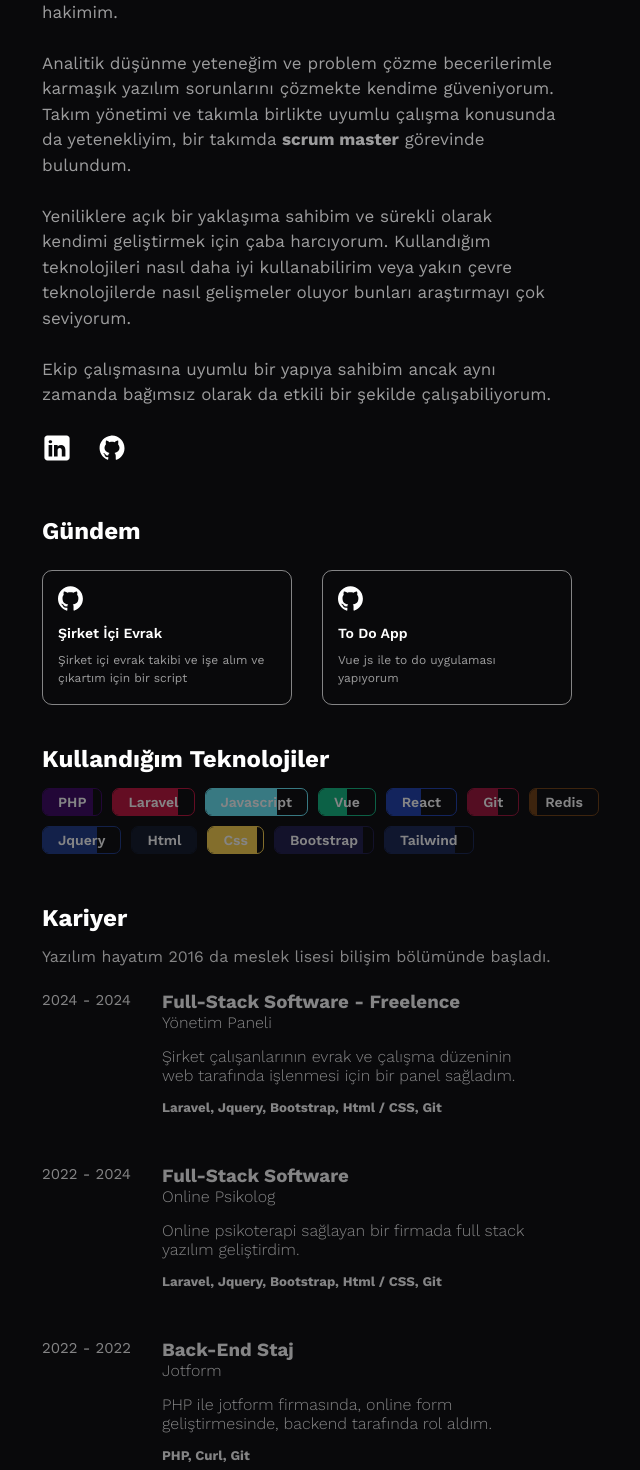
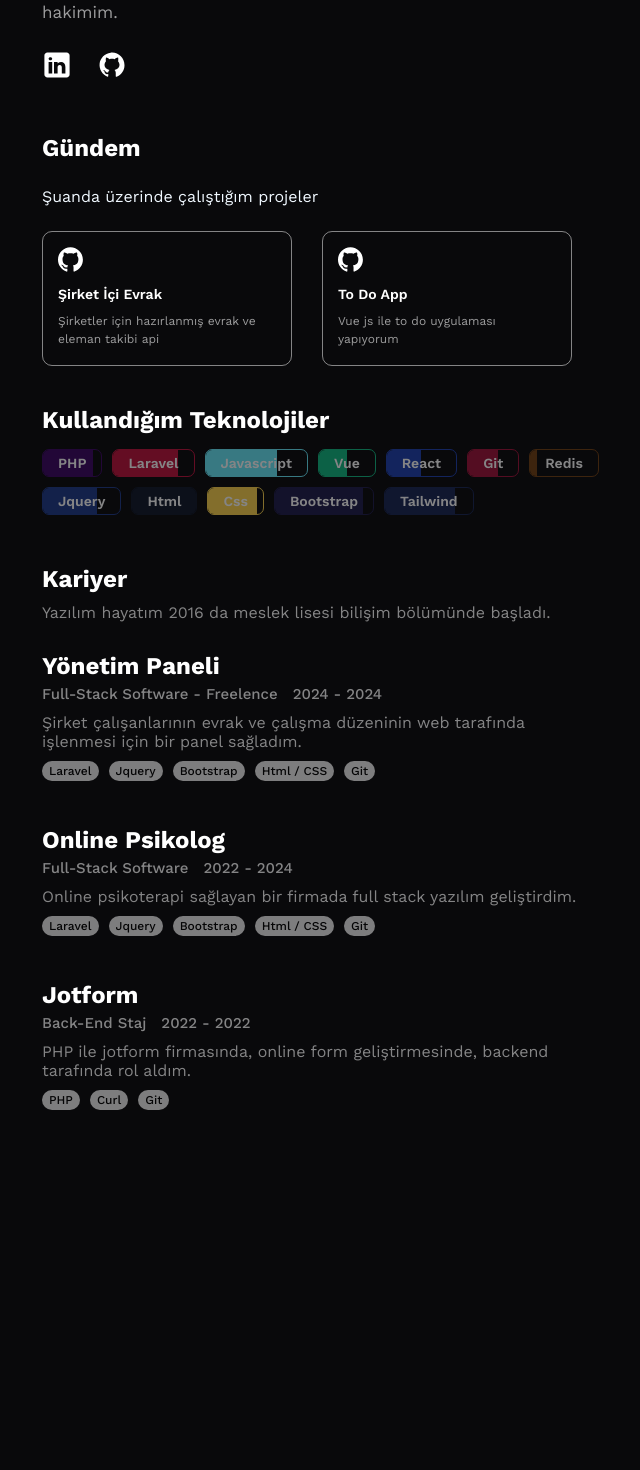
Before and after one commit to HasanBasri06/my-portfoy, a React (Vite) app: page / in a window 1280 px wide. Shown: the part 520-1990 px from the top of the page, without its empty margins (273-913 px from the left). After the commit the page ends 1675 px from the top, so only its background shows below. Built offline with nearby package versions, Linux system fonts and the light colour scheme; a web font is replaced by a local one.

Commit message:
kariyer düzenlendi

```diff
--- a/index.html
+++ b/index.html
@@ -3,7 +3,7 @@
   <head>
     <meta charset="UTF-8" />
     <link rel="icon" type="image/svg+xml" href="/vite.svg" />
-    <meta name="viewport" content="width=device-width, initial-scale=1.0" />
+    <meta name="viewport" content="width=device-width, initial-scale=1.0">
     <title>Hasan Basri Portfoy</title>
     <link rel="preconnect" href="https://fonts.googleapis.com">
     <link rel="preconnect" href="https://fonts.gstatic.com" crossorigin>
--- a/src/App.css
+++ b/src/App.css
@@ -94,7 +94,7 @@
     gap: 0 30px;
 }
 
-.agendaBoxes > div {
+.agendaBoxes > .agendaTemplate {
     width: 250px;
     height: 135px;
     border-radius: 10px;
@@ -103,10 +103,51 @@
     box-sizing: border-box;
     cursor: pointer;
     transition: all .3s ease-in-out;
+    overflow: hidden;
+    position: relative;
 }
 
-.agendaBoxes > div:hover {
+.agendaBoxes > .agendaTemplate:hover {
     box-shadow: 0 0 1em -10px white;
+
+}
+.agendaBoxes > .agendaTemplate:hover .agendaCircle {
+    animation: circle .4s ease-in-out forwards;
+}
+
+.agendaBoxes .agendaTemplate .agendaCircle {
+    position: absolute;
+    width: 150px;
+    height: 150px;
+    background-color: rgba(163, 163, 163, 0.377);
+    border-radius: 100%;
+    right: -150px;
+    bottom: -150px;
+    z-index: 3;
+    transition: all .3s ease-in-out;
+    animation: circleOut .4s ease-in-out forwards;
+}
+
+@keyframes circle {
+    from {
+        right: -150px;
+        bottom: -150px;
+    }
+    to {
+        right: -75px;
+        bottom: -75px;
+    }
+}
+
+@keyframes circleOut {
+    from {
+        right: -75px;
+        bottom: -75px;
+    }
+    to {
+        right: -150px;
+        bottom: -150px;
+    }
 }
 
 .careerListBox {
@@ -125,10 +166,6 @@
     color: rgba(255, 255, 255, 0.5);
 }
 
-.careerListRow:not(:last-child) {
-    padding-bottom: 50px;
-}
-
 .careerDateTime {
     font-size: 15px;
     width: 120px;
@@ -140,15 +177,48 @@
     flex-direction: column;
 }
 
-.careerDetail h4 {
-    font-weight: 300;
+
+
+.agendaDesc {
+    color: aliceblue;
+}
+
+.careerRow {
+    display: flex;
+    gap: 0 15px;
+    font-weight: 400;
+    margin-top: 5px;
+}
+
+.careerRow .careerCity,
+.careerRow .careerDate {
+    font-size: 15px;
+    font-weight: 500;
+    color: rgba(255, 255, 255, 0.5);
+}
+
+.careerTitle {
+    font-size: 24px;
 }
 
 .careerDesc {
-    margin-top: 15px;
     color: rgba(255, 255, 255, 0.5);
 }
 
-.careerListRow:first-child {
-    margin-top: 25px;
+.careerTechnologies {
+    margin-top: 10px;
+    display: flex;
+    flex-wrap: nowrap;
+    gap: 10px;
 }
+
+.careerTechnologies span {
+    background-color: rgb(241, 241, 241);
+    color: black;
+    font-size: 12px;
+    padding: 3px 7px;
+    border-radius: 10px;
+    font-weight: 500;
+    opacity: 0.5;
+    cursor: pointer;
+}
--- a/src/Template.jsx
+++ b/src/Template.jsx
@@ -4,7 +4,6 @@ import Agenda from './components/Agenda';
 import CareerBox from './components/CareerBox';
 import SocialMedia from './components/SocialMedia';
 import Technology from './components/Technology';
-import Footer from './partials/Footer';
 import Header from './partials/Header';
 import GithubWhite from '/src/assets/github-white.svg';
 import Github from '/src/assets/github.svg';
@@ -47,7 +46,7 @@ function Template() {
           name: 'Şirket İçi Evrak',
           image: GithubWhite,
           href: null,
-          description: 'Şirket içi evrak takibi ve işe alım ve çıkartım için bir script',
+          description: 'Şirketler için hazırlanmış evrak ve eleman takibi api',
           technologies: ['Laravel', 'Swagger', 'Rest Api']
       },
       {
@@ -77,6 +76,7 @@ function Template() {
 
           <div className='agendaBox'>
             <h3 className='title'>Gündem</h3>
+            <div className='agendaDesc'>Şuanda üzerinde çalıştığım projeler</div>
             <div className='agendaBoxes'>
               {
                 agendas.map(agenda => <Agenda key={agenda.id} agenda={agenda} />)
@@ -94,17 +94,10 @@ function Template() {
               Yazılım hayatım 2016 da meslek lisesi bilişim bölümünde başladı.
             </div>
             <div className='careerList'>
-              <ul>
-                { careerLists().map(item => (
-                  <li className='space-y-5 leftStick careerListRow' key={item.id}>
-                    <CareerBox career={item} />
-                  </li>
-                )) }
-              </ul>
+                { careerLists().map((career, index) => <CareerBox career={career} key={index} />) }
             </div>
           </div>
       </div>
-      <Footer />
 
   </div>
   )
--- a/src/components/AboutMe.jsx
+++ b/src/components/AboutMe.jsx
@@ -19,17 +19,6 @@ function AboutMe() {
                 çalışmaktayım ve çeşitli projelerde yer aldım. Başta <strong>PHP/Laravel</strong> ve <strong>Javascript/VueJs</strong> olmak üzere
                 çeşitli dillere hakimim, bunların yanında alt teknolojiler olarak da <strong>CSS/Bootstrap/Tailwindcss</strong> ve
                 Jquery teknolojilerine hakimim.
-                <br /><br />
-                Analitik düşünme yeteneğim ve problem çözme becerilerimle karmaşık yazılım sorunlarını çözmekte
-                kendime güveniyorum. Takım yönetimi ve takımla birlikte uyumlu çalışma konusunda da
-                yetenekliyim, bir takımda <strong>scrum master</strong> görevinde bulundum.
-                <br /><br />
-                Yeniliklere açık bir yaklaşıma sahibim ve sürekli olarak kendimi geliştirmek için çaba harcıyorum.
-                Kullandığım teknolojileri nasıl daha iyi kullanabilirim veya yakın çevre teknolojilerde nasıl gelişmeler
-                oluyor bunları araştırmayı çok seviyorum.
-                <br /><br />
-                Ekip çalışmasına uyumlu bir yapıya sahibim ancak aynı
-                zamanda bağımsız olarak da etkili bir şekilde çalışabiliyorum.
             </p>
         </div>
     </div>
--- a/src/components/Agenda.jsx
+++ b/src/components/Agenda.jsx
@@ -1,14 +1,13 @@
 function Agenda({agenda}) {
     return (
-        <div>
         <div className="agendaTemplate">
+            <div className="agendaCircle"></div>
             <img src={agenda.image} />
             <div className="agendaTemplateTitle">{agenda.name}</div>
             <p className="agendaTemplateDesc">
                 {agenda.description}
             </p>
         </div>
-        </div>
     )
 }
 
--- a/src/components/CareerBox.jsx
+++ b/src/components/CareerBox.jsx
@@ -1,18 +1,20 @@
 import React from 'react';
 
-function CareerBox({career}) {
+function Tecknology({tecknology, index}) {
+    return <span key={index}>{tecknology}</span>
+}
+
+function CareerBox({career, index}) {
     return (
-        <div className='career'>
-            <div className='careerDateTime'>{career.date}</div>
-            <div className='careerDetail'>
-            <div>
-                <h3>{career.title}</h3>
-                <h4>{career.company}</h4>
+        <div className='careerBox' key={index}>
+            <h4 className='careerTitle'>{career.company}</h4>
+            <div className='careerRow'>
+                <h5 className='careerCity'>{career.title}</h5>
+                <div className='careerDate'>{career.date}</div>
             </div>
-            <h4 className='careerDesc'>
-                {career.description}
-            </h4>
-            <h5 className='pad-5'>{career.technologies.join(', ')}</h5>
+            <p className='careerDesc'>{career.description}</p>
+            <div className='careerTechnologies'>
+                { career.technologies.map((tecknology, index) => <Tecknology tecknology={tecknology} key={index} />) }
             </div>
         </div>
     )
--- a/src/index.css
+++ b/src/index.css
@@ -30,11 +30,9 @@ body {
 }
 
 .main {
-  width: var(--content);
+  width: 100%;
   margin: var(--center);
-  width: 100%;
   padding: 15px 0;
-  /* background-color: red; */
 }
 
 .content {
@@ -49,7 +47,7 @@ header {
   transition: all .3s ease-in-out;
   margin: var(--center);
   margin-top: 25px;
-  width: 350px;
+  width: 375px;
   height: 40px;
   box-shadow: 3px 3px 10px -5px rgba(255, 255, 255, 0.2);
   border: 0.1px solid rgba(255, 255, 255, 0.1);
@@ -114,6 +112,8 @@ footer {
   font-size: 12px;
   line-height: 1.5;
   color: rgba(255, 255, 255, 0.6);
+  position: relative;
+  z-index: 5;
 }
 
 .technologiesBox {
@@ -161,3 +161,25 @@ footer {
 .technologiesBox .usedTechnologies .usedTechnologiesBox:hover {
   opacity: 1;
 }
+
+.careerBox {
+  margin-top: 15px;
+  width: 85%;
+  height: auto;
+  padding: 15px 0;
+  box-sizing: border-box;
+  border-radius: 7px;
+}
+
+.careerBox + .careerBox {
+  margin-top: 15px;
+}
+
+
+@media screen and (min-width: 1280px) {
+  .main {
+    width: var(--content);
+    margin: var(--center);
+    padding: 15px 0;
+  }
+}
--- a/src/partials/Footer.jsx
+++ /dev/null
@@ -1,10 +0,0 @@
-import React from 'react'
-
-function Footer() {
-  return (
-    <footer>
-    </footer>
-  )
-}
-
-export default Footer
--- a/src/partials/Header.jsx
+++ b/src/partials/Header.jsx
@@ -8,13 +8,13 @@ function Header() {
                 <a href=''>Hakkımda</a>
             </li>
             <li>
-                <a href=''>Kariyer</a>
+                <a href=''>Gündem</a>
             </li>
             <li>
-                <a href=''>Projeler</a>
+                <a href=''>Teknolojiler</a>
             </li>
             <li>
-                <a href=''>Deneme</a>
+                <a href=''>Kariyer</a>
             </li>
         </ul>
     </header>
```
Lines whose indentation alone changed are shown as unchanged.
